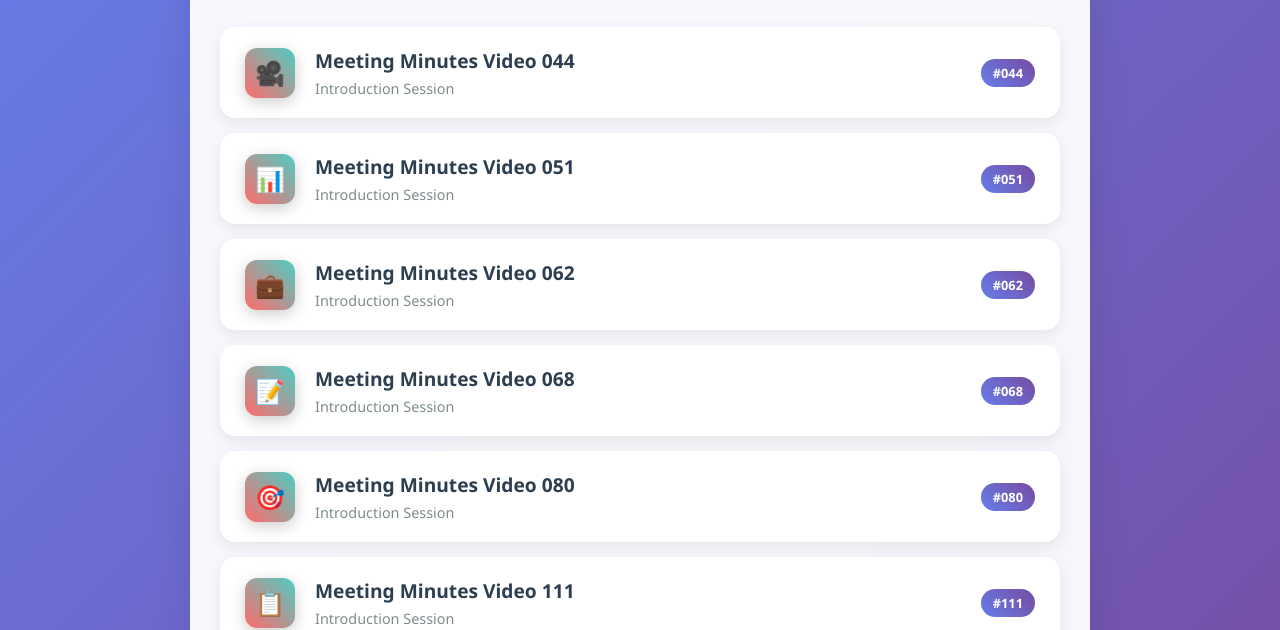
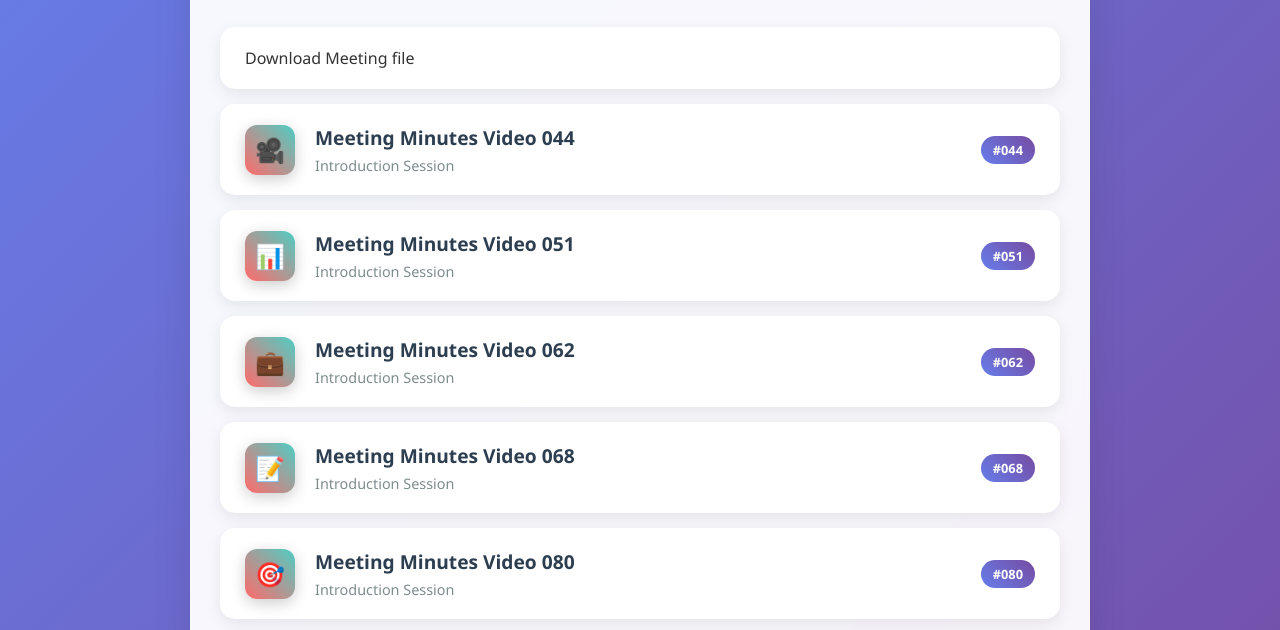
Before and after one commit to nvsu/crawl, a plain HTML site: page index.html in a window 1280 px wide. Shown: the part 172-802 px from the top of the page. Drawn offline with Linux system fonts and the light colour scheme.

Commit message:
add meeting file

```diff
--- a/index.html
+++ b/index.html
@@ -194,6 +194,11 @@
         </div>
 
         <div class="video-list">
+
+		    <div class="video-item">
+                <a href="nvsu_meeting_minutes.pdf" target="_blank" class="video-link">Download Meeting file</a>
+            </div>
+
             <div class="video-item">
                 <a href="044_Introduction.mp4" target="_blank" class="video-link">
                     <div class="video-icon">🎥</div>
```
Also changed, not shown: 1 other file.
